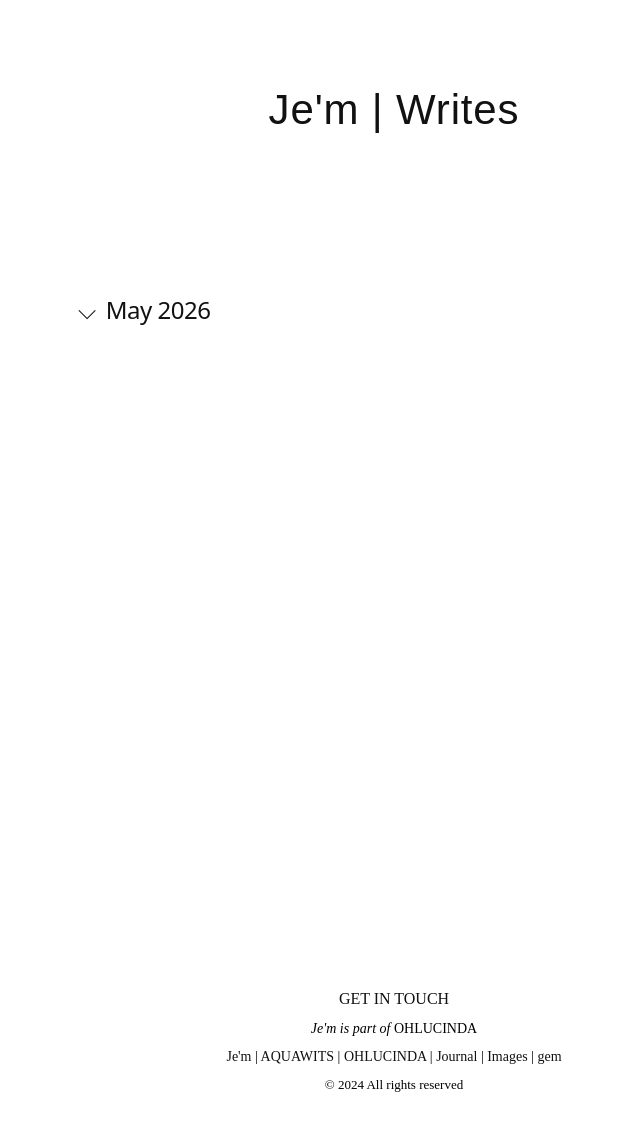
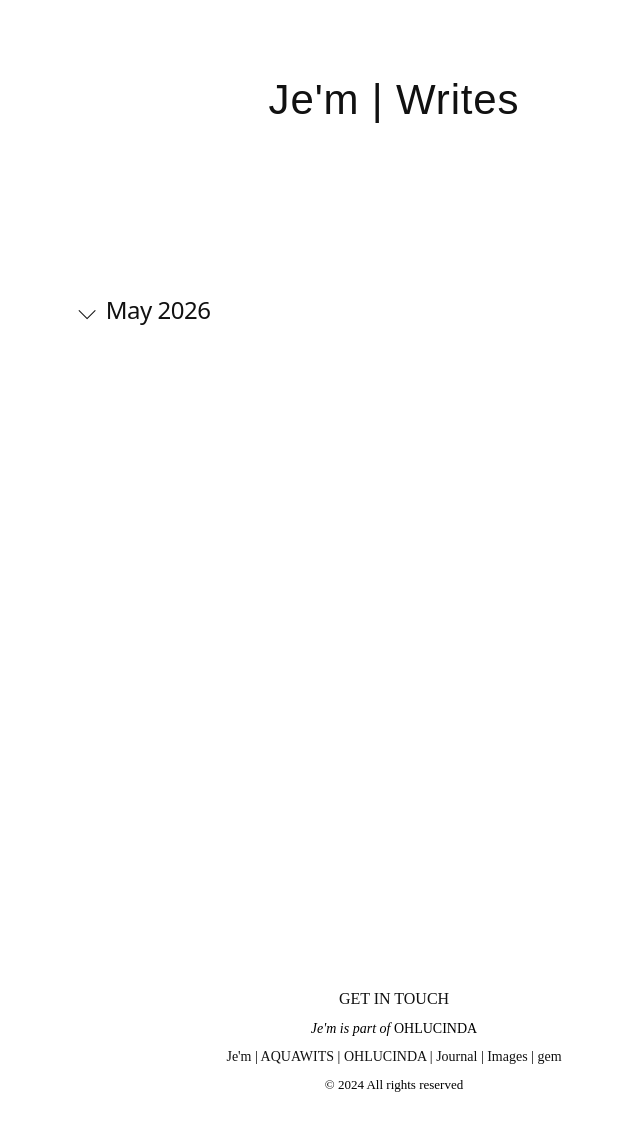
Before and after one commit to ohlucinda/ohlucinda-mobile, a Jekyll site: the page built from index.html, in a window 1280 px wide. Shown: the whole page, without its empty margins (246-886 px from the left). Built offline with Jekyll 4.4.1, drawn with Linux system fonts in a browser that asks for light colours; some web fonts are replaced.

Commit message:
Update style.css

```diff
--- a/assets/style.css
+++ b/assets/style.css
@@ -230,6 +230,10 @@ details[open] summary::before {
 /* iPad 縦 */
 @media (min-width: 769px) and (max-width: 1023px) and (orientation: portrait) {
 
+  .site-header {
+    transform: translateY(-30px) !important;;
+  }
+
   .footer {
     margin-top: 400px;
   }
@@ -248,6 +252,10 @@ details[open] summary::before {
 /* iPad 横 */
 @media (min-width: 769px) and (max-width: 1366px) and (orientation: landscape) {
 
+  .site-header {
+    transform: translateY(-30px) !important;;
+  }
+
   .footer {
     margin-top: 80px;
   }
@@ -265,7 +273,7 @@ details[open] summary::before {
 @media (min-width: 1024px) {
 
   .site-header {
-    transform: translateY(-20px) !important;;
+    transform: translateY(-30px) !important;;
   }
 
   .footer {
```
